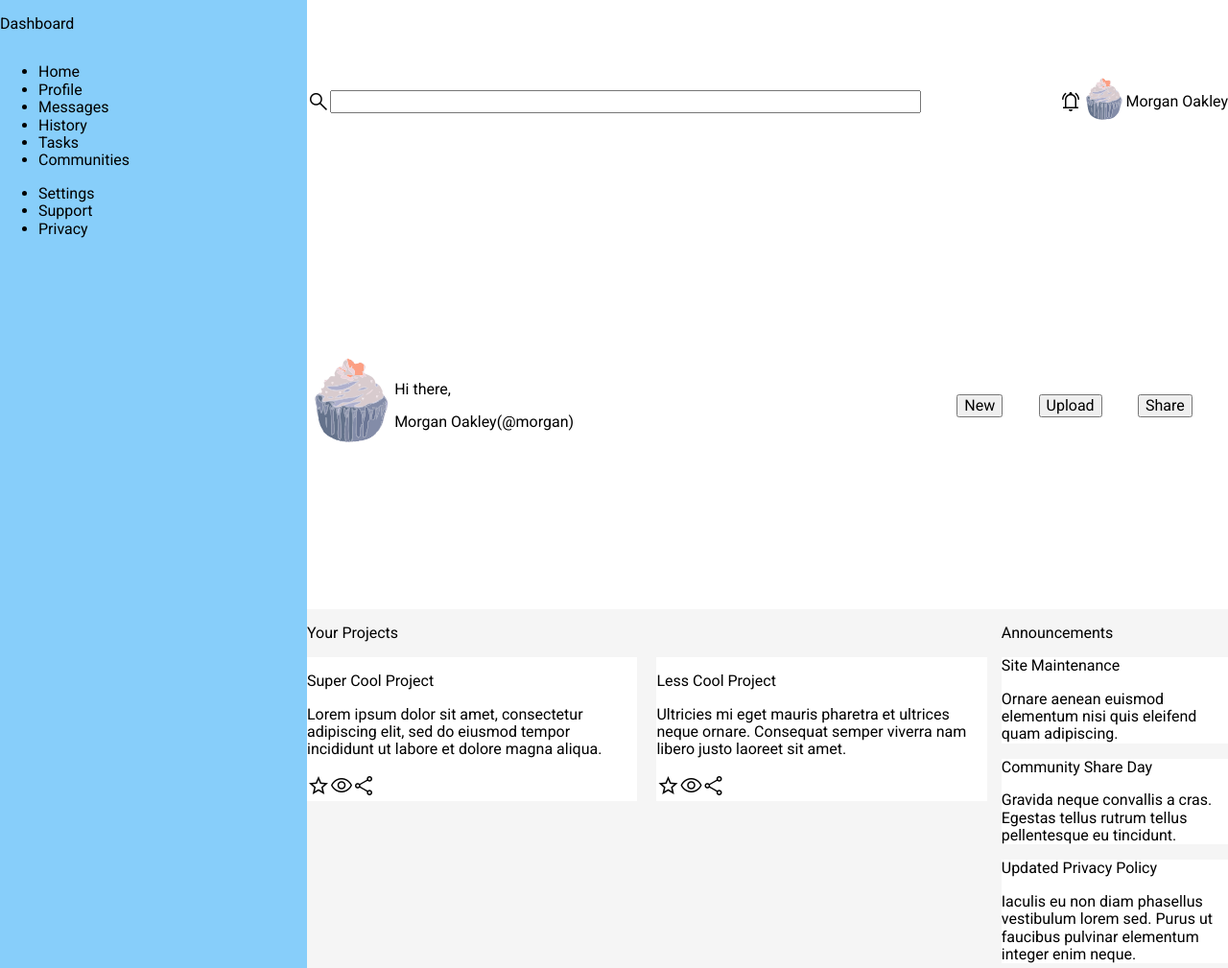
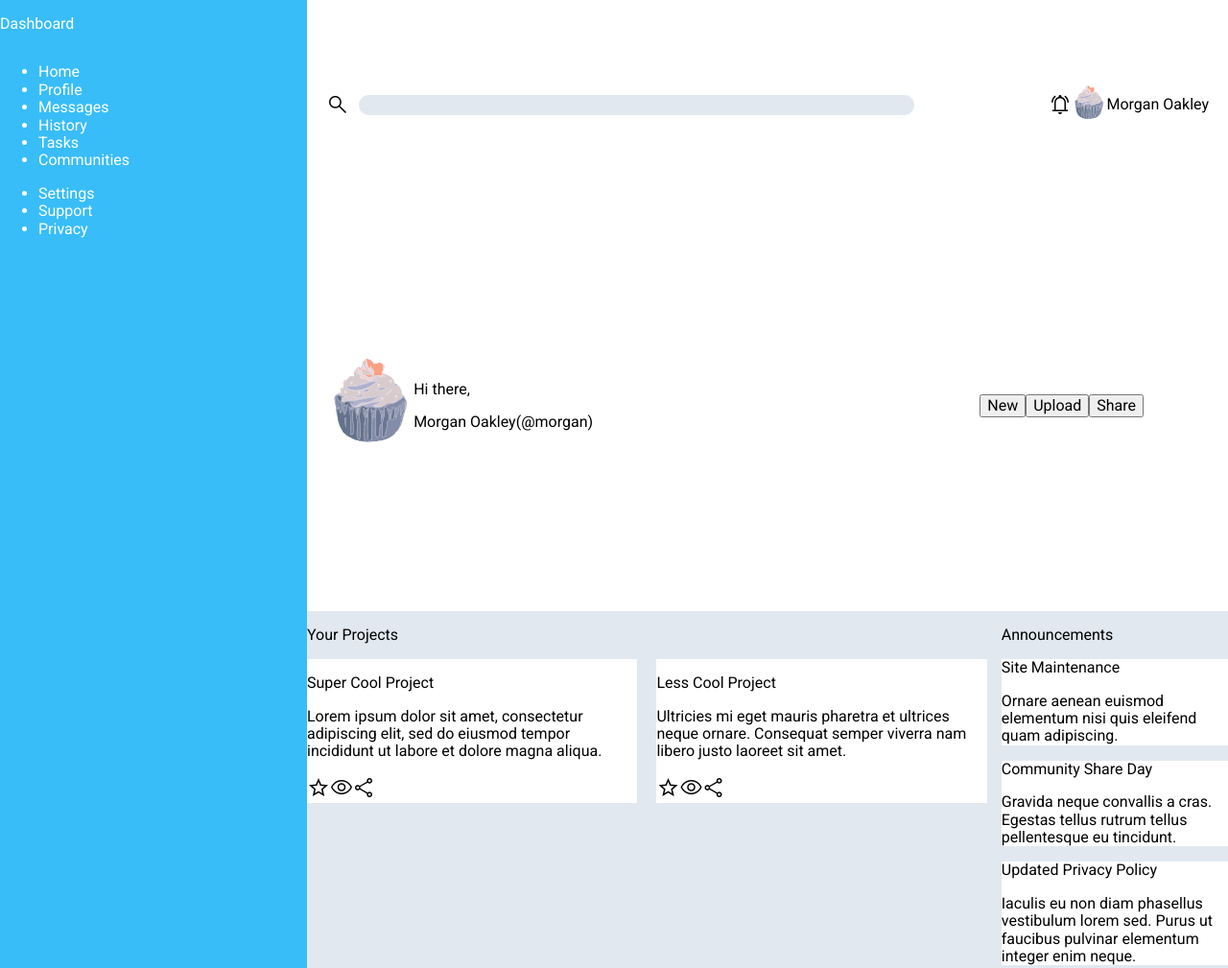
Before and after one commit to tomascarreira/admin-dashboard, a plain HTML site: page index.html in a window 1280 px wide. Shown: the top 1009 px of the page at 96% size. Drawn offline with nearby package versions, Linux system fonts and the light colour scheme.

Commit message:
Add more improvements to css

```diff
--- a/style.css
+++ b/style.css
@@ -1,3 +1,8 @@
+:root {
+	--slate-background: #e2e8f0;
+	--blue-accent: #38bdf8;
+}
+
 .material-symbols-outlined {
   font-variation-settings:
   'FILL' 0,
@@ -24,15 +29,20 @@ header {
 	display: grid;
 	grid-template-columns: 2fr 1fr;
 	grid-template-rows: 1fr 2fr;
+	margin: 5px 20px;
 }
 
 #search {
 	display: flex;
 	align-items: center;
+	gap: 10px;
 }
 
 input {
 	flex: 1;
+	border-radius: 10px;
+	background-color: var(--slate-background);
+	border: none;
 }
 
 #right-corner {
@@ -42,7 +52,7 @@ input {
 }
 
 header #right-corner img {
-	height: 50px;
+	height: 40px;
 	width: auto;
 }
 
@@ -60,7 +70,7 @@ header #right-corner img {
 #buttons-container {
 	display: flex;
 	align-items: center;
-	justify-content: space-evenly;
+	justify-content: center;
 }
 
 nav {
@@ -68,7 +78,8 @@ nav {
 	display: flex;
 	flex-direction: column;
 
-	background-color: lightskyblue;
+	background-color: var(--blue-accent);
+	color: white;
 }
 
 main {
@@ -80,7 +91,7 @@ main {
 		"projects announcements"
 		"projects trending";
 	gap: 15px;
-	background-color: #f5f5f5;
+	background-color: var(--slate-background);
 }
 
 #projects {
```
